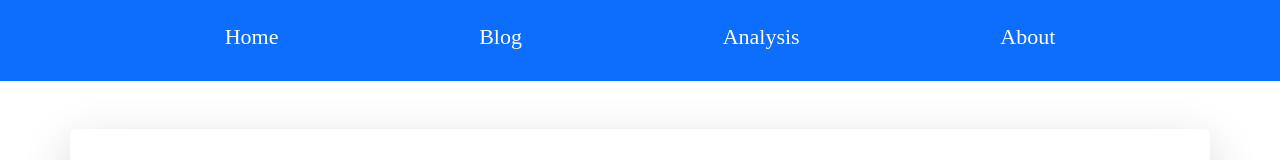
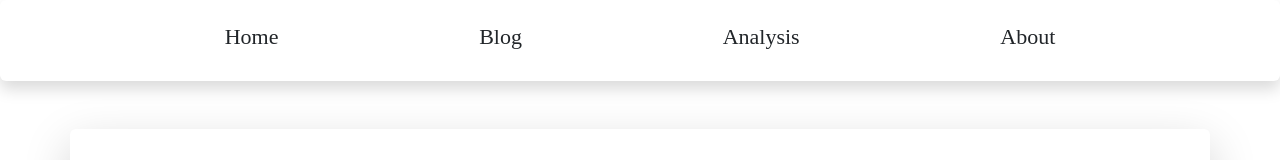
Before and after one commit to mdiibrahim/Test-Buzz, a React (Create React App) app: page /about in a window 1280 px wide. Shown: the top 160 px of the page. Built offline with nearby package versions, Linux system fonts and the light colour scheme.

Commit message:
shortly discuus the website in README.md files

```diff
--- a/src/Components/About/About.js
+++ b/src/Components/About/About.js
@@ -6,7 +6,7 @@ const About = () => {
     return (
         <div>
             <div className='my-5'>
-                <div className='container d-flex align-items-center justify-content-center shadow-lg p-5 mb-5 bg-body rounded'>
+                <div className='container d-flex align-items-center justify-content-center shadow-lg p-5 mb-5 rounded'>
                     <div>
                         <img className='w-75' src="profile.png" alt="" />
                     </div>
--- a/src/Components/Error/Error.js
+++ b/src/Components/Error/Error.js
@@ -1,9 +1,12 @@
 import React from 'react';
+import { Link } from 'react-router-dom';
 
 const Error = () => {
     return (
-        <div>
-            <h2>this is error</h2>
+        <div className='text-center bottom-50'>
+            <h2>Ooopsss! You are in wrong place.</h2>
+            <Link to='/home'><button  className='btn btn-outline-info'>Return Home</button></Link>
+
         </div>
     );
 };
--- a/src/Components/Header/Header.js
+++ b/src/Components/Header/Header.js
@@ -5,11 +5,11 @@ import { Link } from 'react-router-dom';
 
 const Header = () => {
     return (
-        <nav className='bg-primary p-4 text-center d-flex justify-content-evenly'>
-            <Link className='text-white text-decoration-none' to='/'>Home</Link>
-            <Link className='text-white text-decoration-none' to='/blog'>Blog</Link>
-            <Link className='text-white text-decoration-none' to='/analysis'>Analysis</Link>
-            <Link className='text-white text-decoration-none' to='/about'>About</Link>
+        <nav className='bg-primary p-4 text-center d-flex justify-content-evenly sticky-top shadow p-3 mb-5 bg-body rounded '>
+            <Link className='text-dark text-decoration-none' to='/'>Home</Link>
+            <Link className='text-dark text-decoration-none' to='/blog'>Blog</Link>
+            <Link className='text-dark text-decoration-none' to='/analysis'>Analysis</Link>
+            <Link className='text-dark text-decoration-none' to='/about'>About</Link>
         </nav>
     );
 };
```
Also changed, not shown: public/logo192.png (deleted), 1 other file (tests, documents, lock files or other folders).
